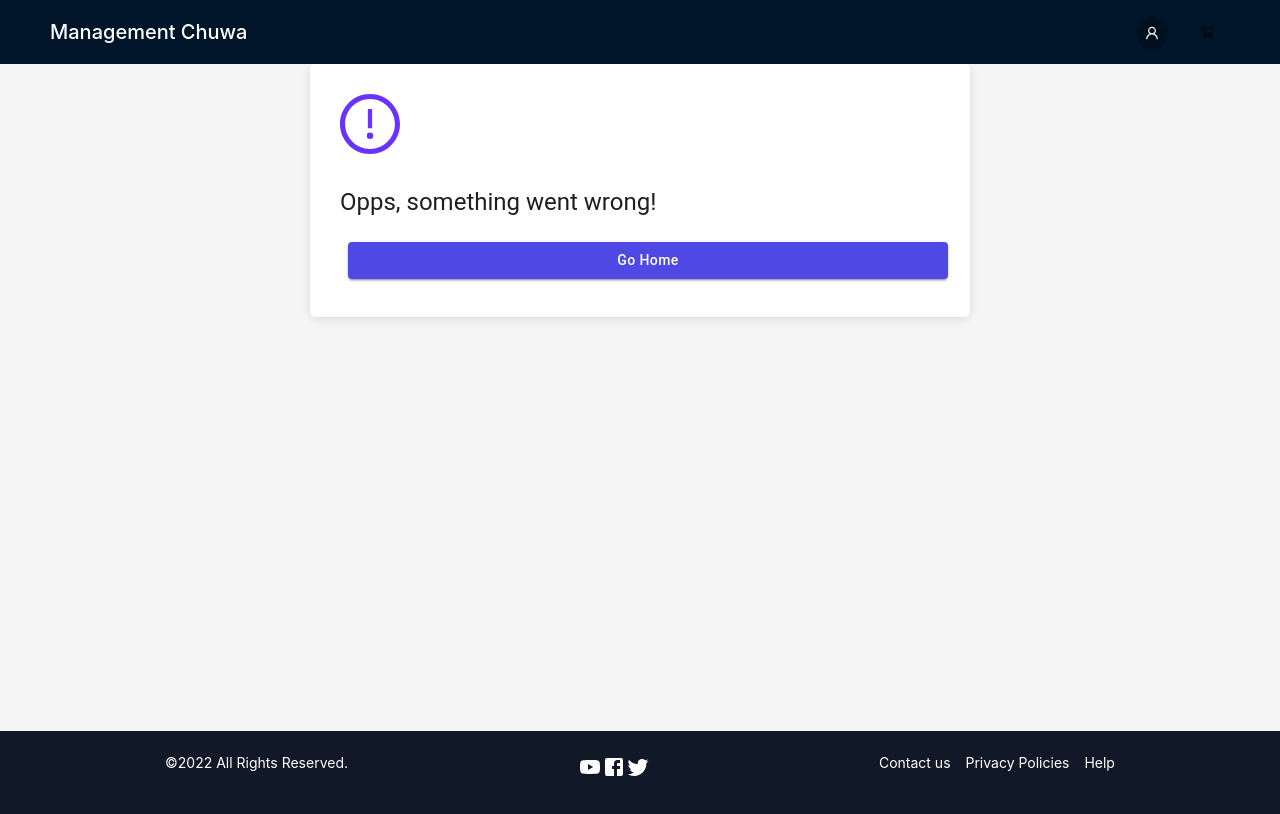
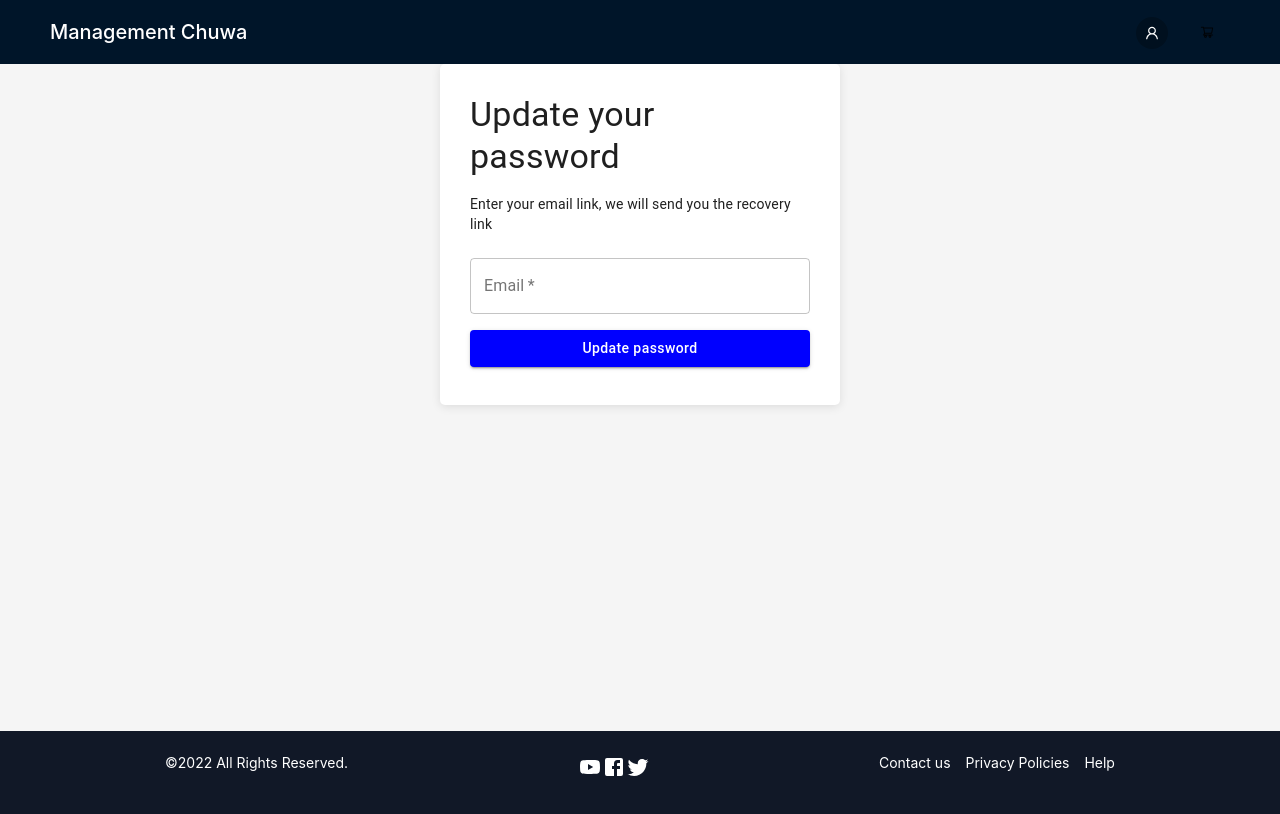
Before and after one commit to SexyHamilton/Product-Management-System, a React (Create React App) app in the folder client/: page /updatePassword in a window 1280 px wide. Built offline with nearby package versions, Linux system fonts and the light colour scheme.

Commit message:
create updatepassword page

```diff
--- a/client/src/App.js
+++ b/client/src/App.js
@@ -7,6 +7,7 @@ import { useSelector } from "react-redux";
 import Home from "pages/Home";
 import NewProduct from "pages/Product/NewProduct";
 import NotFound from "pages/NotFound";
+import UpdatePassword from "pages/UpdatePassword";
 function App() {
   return (
     <BrowserRouter>
@@ -15,6 +16,7 @@ function App() {
           <Route index element={<Home />} />
           <Route path="signup" element={<Signup />} />
           <Route path="login" element={<Login />} />
+          <Route path="updatePassword" element={<UpdatePassword />} />
           <Route path="new-product" element={<NewProduct />} />
           <Route path="*" element={<NotFound />} />
         </Route>
--- a/client/src/pages/Login/index.js
+++ b/client/src/pages/Login/index.js
@@ -101,7 +101,7 @@ export default function LogIn() {
           </p>
         </div>
         <div className={styles.forget_pd}>
-          <Link to="/update">Forget password?</Link>
+          <Link to="/updatePassword">Forget password?</Link>
         </div>
       </form>
     </div>
--- /dev/null
+++ b/client/src/pages/UpdatePassword.js
@@ -0,0 +1,73 @@
+import React, { useState } from "react";
+import { makeStyles } from "@material-ui/core/styles";
+import { TextField, Button, Typography } from "@material-ui/core";
+
+const useStyles = makeStyles((theme) => ({
+  form: {
+    display: "flex",
+    flexDirection: "column",
+    alignItems: "center",
+    margin: "auto",
+    maxWidth: "400px",
+    backgroundColor: "#fff",
+    padding: "30px",
+    borderRadius: "5px",
+    boxShadow: "0px 2px 10px rgba(0, 0, 0, 0.1)",
+  },
+  textField: {
+    margin: theme.spacing(1),
+    width: "100%",
+  },
+
+  button: {
+    textTransform: "none",
+    margin: theme.spacing(1),
+    width: "100%",
+    backgroundColor: "#0000ff",
+    color: "#fff",
+    "&:hover": {
+      backgroundColor: "#512da8",
+    },
+  },
+}));
+export default function UpdatePassword() {
+  const classes = useStyles();
+  const [email, setEmail] = useState("");
+  const handleEmailChange = (event) => {
+    setEmail(event.target.value);
+  };
+
+  const handleSubmit = async (event) => {
+    event.preventDefault();
+  };
+  return (
+    <form className={classes.form} onSubmit={handleSubmit}>
+      <Typography variant="h4">Update your password</Typography>
+      <br />
+      <Typography variant="body2">
+        Enter your email link, we will send you the recovery link
+      </Typography>
+      <br />
+
+      <TextField
+        className={classes.textField}
+        id="signup-username"
+        label="Email"
+        variant="outlined"
+        color="secondary"
+        value={email}
+        onChange={handleEmailChange}
+        required
+      />
+
+      <Button
+        className={classes.button}
+        variant="contained"
+        color="primary"
+        type="submit"
+      >
+        Update password
+      </Button>
+    </form>
+  );
+}
```
